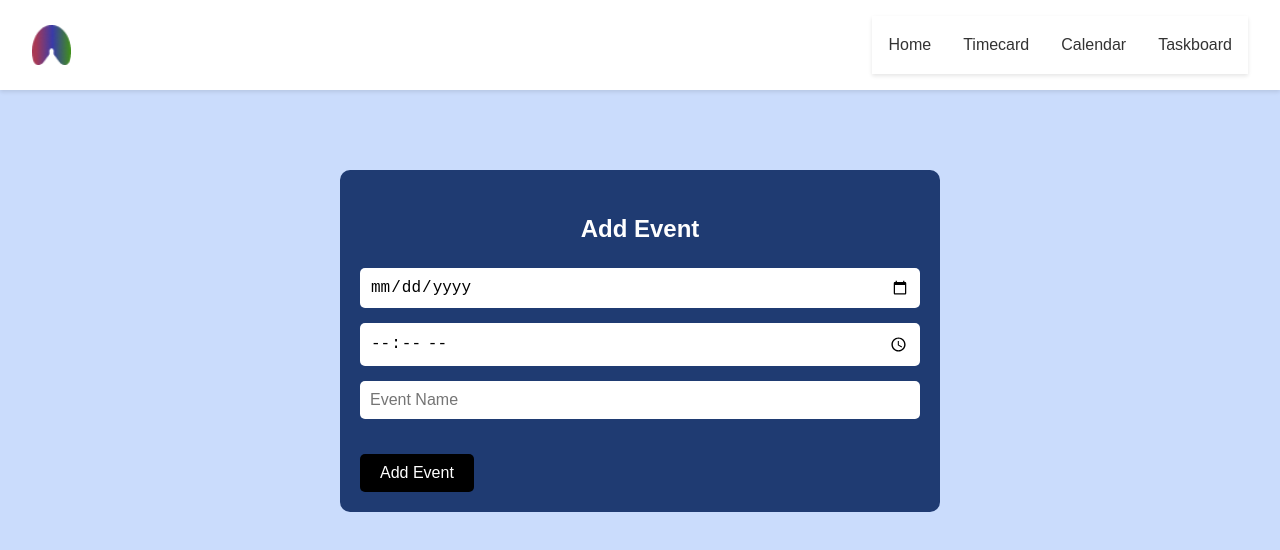
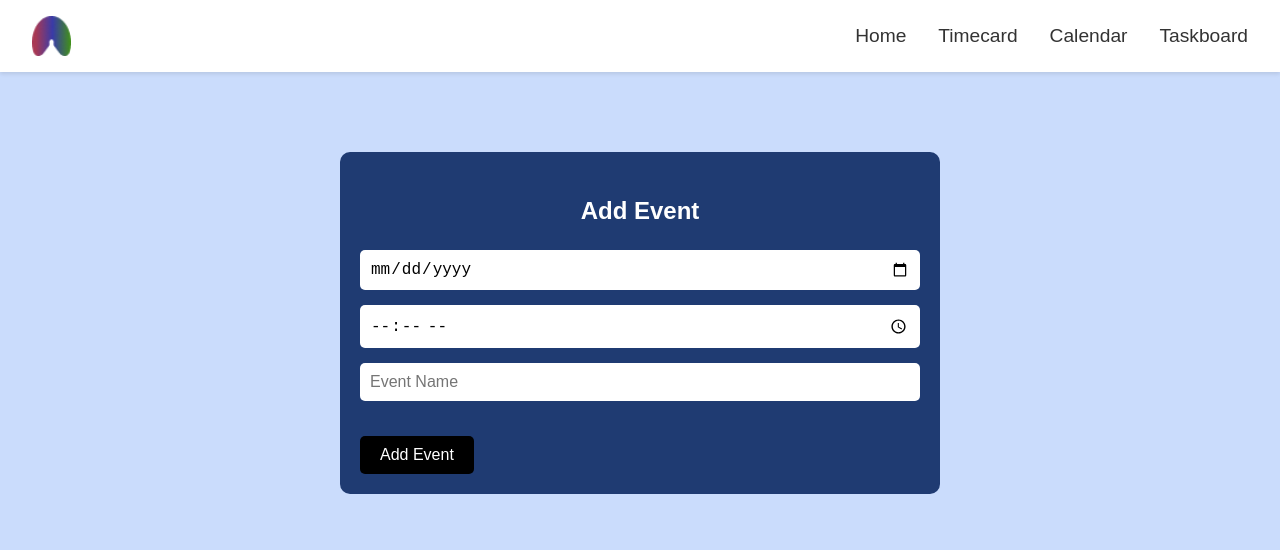
Before and after one commit to Inigojeevan/Digital, a React (Vite) app in the folder client/: page /calendar/addEvents in a window 1280 px wide. Shown: the top 550 px of the page. Built offline with nearby package versions, Linux system fonts and the light colour scheme; no server answers.

Commit message:
fix: more styling fix

```diff
--- a/client/src/components/Header.tsx
+++ b/client/src/components/Header.tsx
@@ -13,6 +13,12 @@ const HeaderContainer = styled.header`
   padding: 1rem 2rem;
   background-color: #fff;
   box-shadow: 0 2px 4px rgba(0, 0, 0, 0.1);
+
+  @media (max-width: 768px) {
+    padding: 1rem;
+    flex-direction: column;
+    align-items: flex-start;
+  }
 `;
 
 const LogoContainer = styled.div`
@@ -20,42 +26,26 @@ const LogoContainer = styled.div`
   align-items: center;
 `;
 
-const Logo = styled.div`
-  font-size: 1.5rem;
-  font-weight: bold;
-  color: #333;
+const LogoImage = styled.img`
+  margin-right: 0.5rem;
+  height: 40px;
 `;
 
-const LogoImage = styled.img`
-  margin-right: 0.5rem;
-`;
-
-const NavContainer = styled.div`
+const NavContainer = styled.nav<{ open: boolean }>`
   display: flex;
-  align-items: center;
-  gap: 2rem;
+  flex-direction: column;
+  gap: 1rem;
 
   @media (max-width: 768px) {
-    flex-direction: column;
-  }
-`;
-
-const Nav = styled.nav<{ open: boolean }>`
-  display: flex;
-  gap: 2rem;
-  font-size: 1.2rem;
-  font-weight: bold;
-
-  @media (max-width: 768px) {
-    flex-direction: column;
+    flex-direction: ${({ open }) => (open ? "column" : "row")};
     position: absolute;
-    top: 80px;
-    left: 0;
-    right: 0;
+    top: 60px;
+    right: 1rem;
     background: white;
-    padding: 2rem;
+    padding: 1rem;
     display: ${({ open }) => (open ? "flex" : "none")};
     box-shadow: 0 2px 4px rgba(0, 0, 0, 0.1);
+    z-index: 10;
   }
 `;
 
@@ -67,15 +57,10 @@ const NavLink = styled(ScrollLink)`
   &:hover {
     color: #007bff;
   }
-`;
-
-const Hamburger = styled.div`
-  display: none;
-  font-size: 1.5rem;
-  cursor: pointer;
 
   @media (max-width: 768px) {
-    display: block;
+    text-align: center;
+    padding: 0.5rem 0;
   }
 `;
 
@@ -86,6 +71,22 @@ const StyledLink = styled(Link)`
   cursor: pointer;
   &:hover {
     color: #0056b3;
+  }
+
+  @media (max-width: 768px) {
+    text-align: center;
+    padding: 0.5rem 0;
+  }
+`;
+
+const Hamburger = styled.div`
+  display: none;
+  font-size: 1.5rem;
+  cursor: pointer;
+
+  @media (max-width: 768px) {
+    display: block;
+    margin-left: auto;
   }
 `;
 
@@ -125,54 +126,29 @@ const Header: React.FC = () => {
     <HeaderContainer>
       <LogoContainer>
         <LogoImage src={logo} alt="Logo" />
-        <Logo>DigitalEPCS</Logo>
       </LogoContainer>
       <Hamburger onClick={() => setNavOpen(!navOpen)}>
         {navOpen ? <FaTimes /> : <FaBars />}
       </Hamburger>
-      <NavContainer>
-        <Nav open={navOpen}>
-          <NavLink to="about" smooth={true} duration={500}>About</NavLink>
-          <NavLink to="services" smooth={true} duration={500}>Services</NavLink>
-          <NavLink to="products" smooth={true} duration={500}>Products</NavLink>
-          {isSignedIn && (
-            <>
-              <StyledLink to="/timecard">
-                Profile
-              </StyledLink>
-            </>
-          )}
-        </Nav>
+      <NavContainer open={navOpen}>
+        <NavLink to="about" smooth={true} duration={500} onClick={() => setNavOpen(false)}>
+          About
+        </NavLink>
+        <NavLink to="services" smooth={true} duration={500} onClick={() => setNavOpen(false)}>
+          Services
+        </NavLink>
+        <NavLink to="products" smooth={true} duration={500} onClick={() => setNavOpen(false)}>
+          Products
+        </NavLink>
+        {isSignedIn && (
+          <StyledLink to="/profile" onClick={() => setNavOpen(false)}>
+            Profile
+          </StyledLink>
+        )}
         {isSignedIn ? (
-          <>
-            <Button
-              onClick={handleLogoutClick}
-              style={{ display: navOpen ? "block" : "none" }}
-            >
-              Logout
-            </Button>
-            <Button
-              onClick={handleLogoutClick}
-              style={{ display: navOpen ? "none" : "block" }}
-            >
-              Logout
-            </Button>
-          </>
+          <Button onClick={handleLogoutClick}>Logout</Button>
         ) : (
-          <>
-            <Button
-              onClick={handleLoginClick}
-              style={{ display: navOpen ? "block" : "none" }}
-            >
-              Login
-            </Button>
-            <Button
-              onClick={handleLoginClick}
-              style={{ display: navOpen ? "none" : "block" }}
-            >
-              Login
-            </Button>
-          </>
+          <Button onClick={handleLoginClick}>Login</Button>
         )}
       </NavContainer>
     </HeaderContainer>
--- a/client/src/components/ProfileHeader.tsx
+++ b/client/src/components/ProfileHeader.tsx
@@ -4,10 +4,6 @@ import { FaBars, FaTimes } from "react-icons/fa";
 import { useClerk, useUser } from "@clerk/clerk-react";
 import { Link } from "react-router-dom";
 import logo from "../assets/logo.png";
-
-interface NavContainerProps {
-  open: boolean;
-}
 
 const HeaderContainer = styled.header`
   display: flex;
@@ -19,7 +15,8 @@ const HeaderContainer = styled.header`
 
   @media (max-width: 768px) {
     padding: 1rem;
-    justify-content: center;
+    flex-direction: column;
+    align-items: flex-start;
   }
 `;
 
@@ -33,25 +30,24 @@ const LogoImage = styled.img`
   height: 40px;
 `;
 
-const NavContainer = styled.div<NavContainerProps>`
+const NavContainer = styled.nav<{ open: boolean }>`
   display: flex;
-  flex-direction: column;
-  gap: 1rem;
-  position: absolute;
-  top: 80px;
-  left: 0;
-  right: 0;
-  background: white;
-  padding: 1rem;
-  box-shadow: 0 2px 4px rgba(0, 0, 0, 0.1);
-  display: ${({ open }) => (open ? "flex" : "none")};
-  align-items: center;
+  gap: 2rem;
+  font-size: 1.2rem;
+  font-weight: bold;
 
-  @media (min-width: 769px) {
-    position: static;
+  @media (max-width: 768px) {
     flex-direction: row;
-    gap: 2rem;
-    display: flex;
+    justify-content: flex-end;
+    width: 100%;
+    margin-top: 1rem;
+    display: ${({ open }) => (open ? "flex" : "none")};
+    position: absolute;
+    top: 50px;
+    left: 0;
+    background: white;
+    padding: 1rem;
+    box-shadow: 0 2px 4px rgba(0, 0, 0, 0.1);
   }
 `;
 
@@ -65,9 +61,7 @@ const NavLink = styled(Link)`
   }
 
   @media (max-width: 768px) {
-    padding: 0.5rem 1rem;
-    width: 100%;
-    text-align: center;
+    padding: 1rem;
   }
 `;
 
@@ -78,6 +72,7 @@ const Hamburger = styled.div`
 
   @media (max-width: 768px) {
     display: block;
+    margin-left: auto;
   }
 `;
 
@@ -95,7 +90,7 @@ const Button = styled.button`
 
   @media (max-width: 768px) {
     margin-top: 1rem;
-    width: 100%;
+    padding: 0.5rem 1rem;
   }
 `;
 
```
